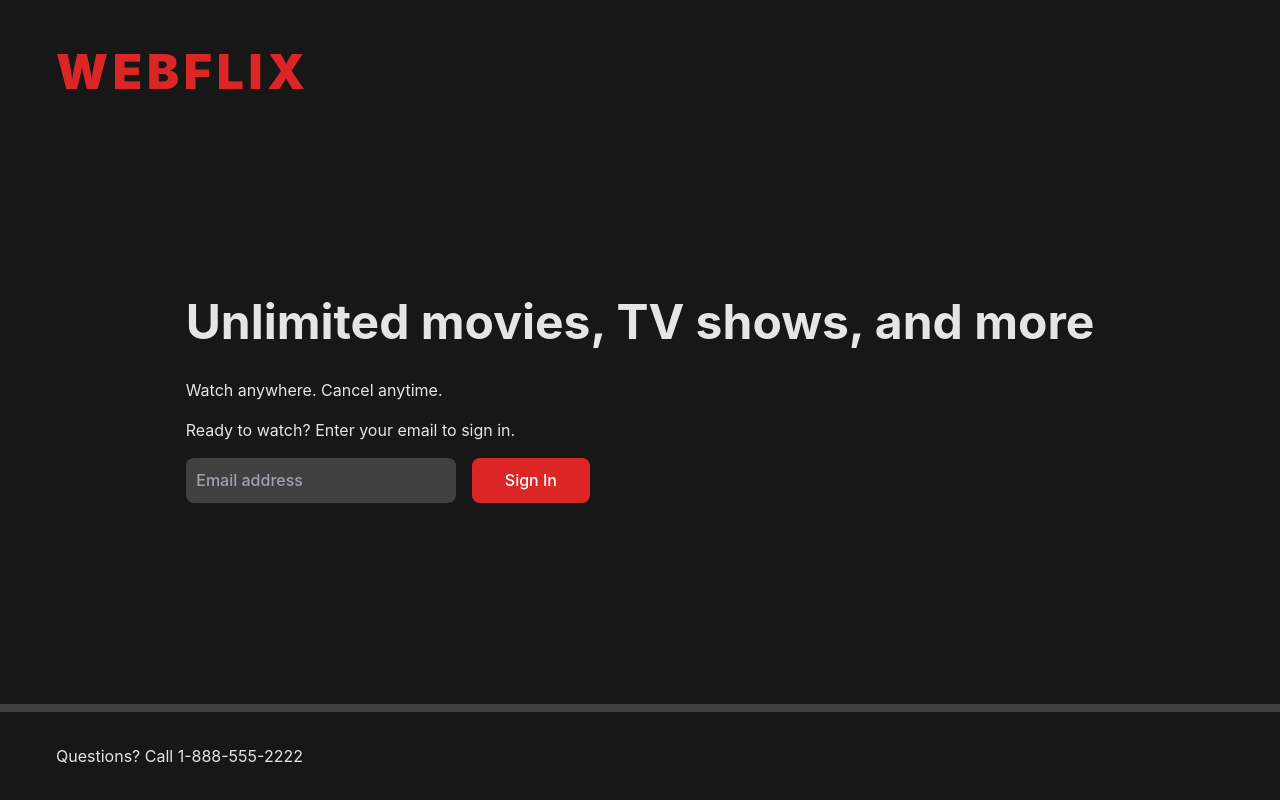
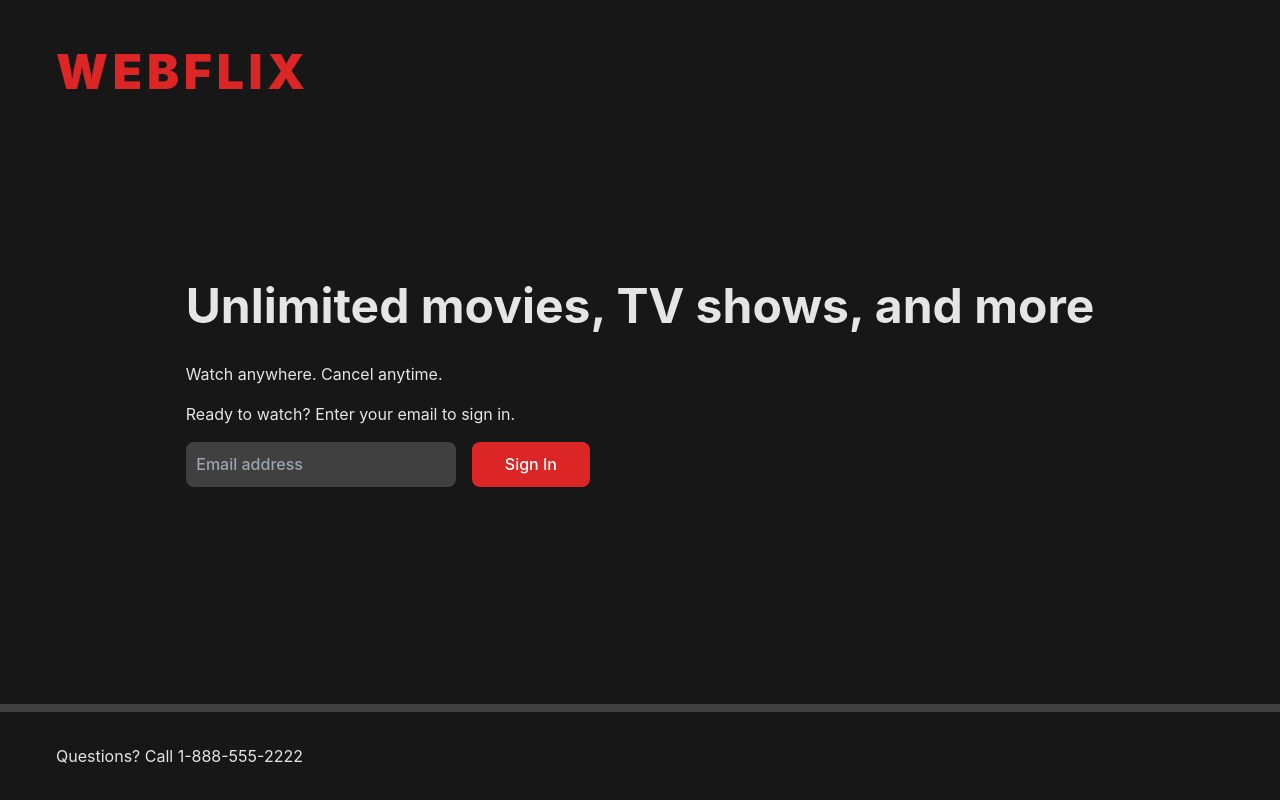
Before and after one commit to tiffbacher/Webflix, a React (Vite) app: page / in a window 1280 px wide. Built offline with nearby package versions, Linux system fonts and the light colour scheme.

Commit message:
Create error message placeholder to prevent UI jumping

```diff
--- a/src/routes/root/HomePage.jsx
+++ b/src/routes/root/HomePage.jsx
@@ -22,10 +22,12 @@ export default function HomePage() {
   const errorMessage = () => {
     if (error) {
       return (
-        <p className="home-page__form__error-messag text-red-600 py-2 text-xs">
+        <p className="home-page__form__error-message text-red-600 py-2 text-xs">
           {error}
         </p>
       );
+    } else {
+      return <div className="home-page__form__error-placeholder h-8" />;
     }
   };
 
```
